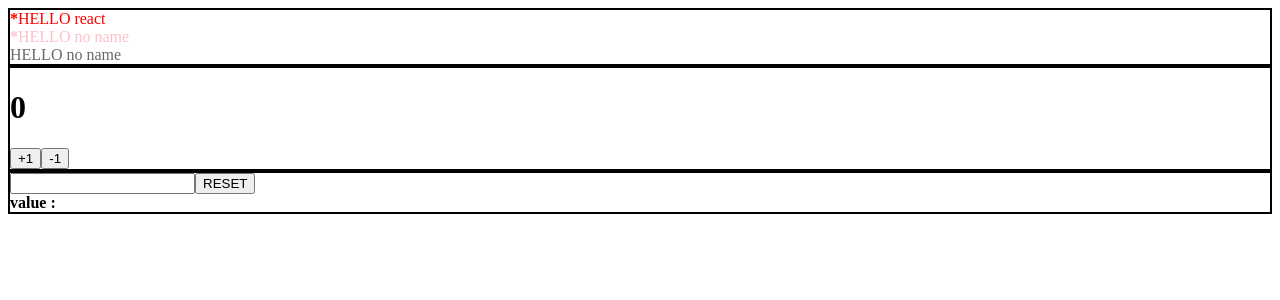
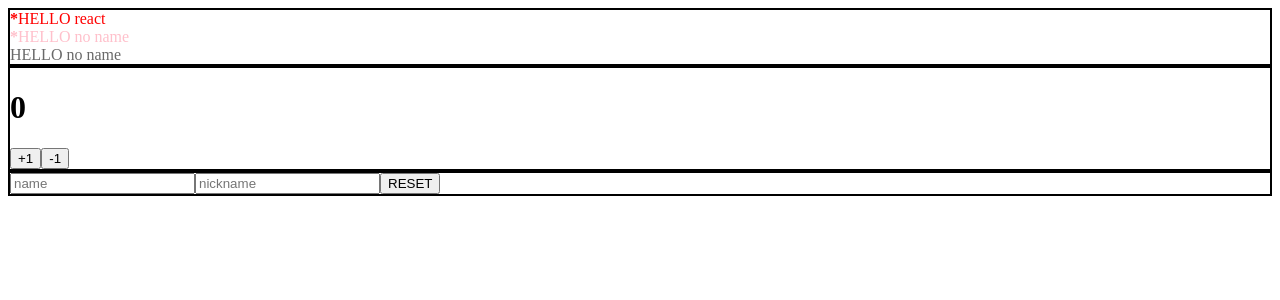
Before and after one commit to JeahaOh/LearnAndTeachReact, a React (Create React App) app: page / in a window 1280 px wide. Shown: the top 300 px of the page. Built offline with nearby package versions, Linux system fonts and the light colour scheme.

Commit message:
여러개의 input 상태 관리하기

```diff
--- a/src/InputSample.jsx
+++ b/src/InputSample.jsx
@@ -1,23 +1,42 @@
 import React, { useState } from 'react';
 
 export default function InputSample() {
-  const [text, setText] = useState('');
+  const [inputs, setInputs] = useState({
+    name: '',
+    nickname: '',
+  });
+
+  const { name, nickname } = inputs;
 
   const onChange = e => {
-    console.log(e.target.value);
-    setText(e.target.value);
+    const { name, value } = e.target;
+    console.log(name, value);
+
+    setInputs({
+      ...inputs,
+      [name]: value,
+    });
   };
 
   const onReset = () => {
-    setText('');
+    setInputs({
+      name: '',
+      nickname: '',
+    });
   };
 
   return (
     <div>
-      <input onChange={onChange} value={text} />
+      <input name="name" placeholder="name" onChange={onChange} value={name} />
+      <input
+        name="nickname"
+        placeholder="nickname"
+        onChange={onChange}
+        value={nickname}
+      />
       <button onClick={onReset}> RESET </button>
       <div>
-        <b> value : {text}</b>
+        {name} {nickname}
       </div>
     </div>
   );
```
Also changed, not shown: 1 other file (tests, documents, lock files or other folders).
